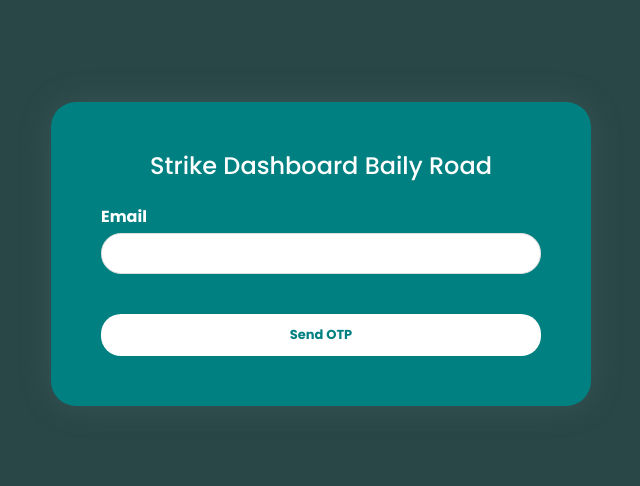
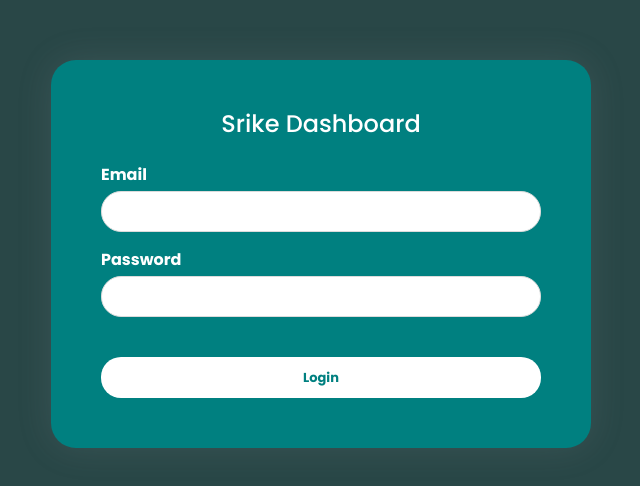
Before and after one commit to PandasSolution/Strike-BO, a React (Create React App) app: page / in a window 1280 px wide. Shown: the part 146-632 px from the top of the page, without its empty margins (319-959 px from the left). Built offline with nearby package versions, Linux system fonts and the light colour scheme; no server answers.

Commit message:
Login Setup

```diff
--- a/src/components/Login.js
+++ b/src/components/Login.js
@@ -9,59 +9,10 @@
 const Login = () => {
   const router = useHistory();
   const [email, setEmail] = useState("");
-  const [otp, setOtp] = useState("");
+  const [password, setPassword] = useState("");
   const [emailError, setEmailError] = useState("");
-  const [otpError, setOtpError] = useState("");
-  const [showOtp, setShowOtp] = useState(false);
+  const [passwordError, setPasswordError] = useState("");
   const [loading, setLoading] = useState(false);
-
-  // const handelSubmitEmailPrev = () => {
-  //   setLoading(true);
-  //   if (!isValidEmail(email)) {
-  //     setEmailError("Email is invalid!");
-  //   } else {
-  //     setEmailError("");
-
-  //     getOtp(email)
-  //       .then((result) => {
-  //         console.log(result);
-  //         if (result.success) {
-  //           setOtp("");
-  //           setShowOtp(true);
-  //           showSuccessToast(result.message);
-  //           setLoading(false);
-  //         }
-  //       })
-  //       .catch((error) => {
-  //         console.log(error);
-  //         showErrorToast(error.message ?? "Something went wrong!");
-  //         setLoading(false);
-  //       });
-  //   }
-  // };
-
-  // const handelSubmitOtpPrev = () => {
-  //   setLoading(true);
-  //   if (otp.length === 0) {
-  //     setOtpError("Otp is empty!");
-  //   } else {
-  //     setOtpError("");
-  //     submitOtp(email, otp)
-  //       .then((result) => {
-  //         console.log(result);
-  //         if (result.success) {
-  //           showSuccessToast(result.message);
-  //           router.push("/dashboard");
-  //           setLoading(false);
-  //         }
-  //       })
-  //       .catch((error) => {
-  //         console.log(error);
-  //         showErrorToast(error.message ?? "Something went wrong!");
-  //         setLoading(false);
-  //       });
-  //   }
-  // };
 
   const Error = (text) =>
     !text ? null : (
@@ -110,85 +61,52 @@
   //   initializeApi();
   // }, []);
 
-  useEffect(() => {
-    const init = async () => {
-      if (showOtp) {
-        // setTimeout(async () => {
-        await fetchData(`/auth/login-with-otp`, "POST", {
-          // roleId: "roleId",
-          email,
-          otp: "1234",
-        });
-        // }, 1000);
-      }
-    };
+  // useEffect(() => {
+  //   const init = async () => {
+  //     if (showOtp) {
+  //       // setTimeout(async () => {
+  //       await fetchData(`/auth/login-with-otp`, "POST", {
+  //         // roleId: "roleId",
+  //         email,
+  //         otp: "1234",
+  //       });
+  //       // }, 1000);
+  //     }
+  //   };
 
-    init();
-  }, [showOtp]);
+  //   init();
+  // }, [showOtp]);
 
-  const handelSubmitEmail = async (email) => {
+  const handleSubmitLogin = async (email, password) => {
     setLoading(true);
 
+    let hasError = false;
     if (!isValidEmail(email)) {
       setEmailError("Email is invalid!");
-      return;
+      hasError = true;
     } else {
       setEmailError("");
-      // await fetchData("/api/v1/auth/send-login-otp", "POST", {
-      //   email,
-      // });
-
-      const jsonData = await fetchData("/api/v1/auth/send-login-otp", "POST", {
-        email,
-        type: "admin",
-      });
-
-      const message = jsonData.message;
-
-      if (!jsonData.success) {
-        // eslint-disable-next-line no-throw-literal
+    }
+    if (!password || password.length < 4) {
+      setPasswordError("Password is required!");
+      hasError = true;
+    } else {
+      setPasswordError("");
+    }
+    if (hasError) {
       setLoading(false);
-        showErrorToast(jsonData?.message);
-        throw {
-          message,
-        };
+      return;
     }
 
-      setOtp("");
-      setShowOtp(true);
-      showSuccessToast(jsonData.message);
-      setLoading(false);
-
-      // setTimeout(async () => {
-      //   await fetchData(`/auth/login-with-otp`, "POST", {
-      //     // roleId: "roleId",
-      //     email,
-      //     otp,
-      //   });
-      // }, 1000);
-
-      return { success: true, message: message };
-    }
-  };
-
-  const handelSubmitOtp = async (email, otp) => {
-    setLoading(true);
-
-    if (otp.length === 0) {
-      setOtpError("Otp is empty!");
-      return;
-    } else {
-      setOtpError("");
-      const jsonData = await fetchData("/api/v1/auth/login-with-otp", "POST", {
+    const jsonData = await fetchData("/api/v1/auth/login", "POST", {
       email,
-        otp,
+      password,
     });
 
     const message = jsonData.message;
     if (!jsonData.success) {
       setLoading(false);
       showErrorToast(jsonData?.message);
-        // eslint-disable-next-line no-throw-literal
       throw {
         message,
       };
@@ -201,12 +119,10 @@
     );
 
     showSuccessToast(jsonData.message);
-      // router.push("/dashboard");
     window.location.href = "/dashboard";
     setLoading(false);
 
     return { success: true, message: message };
-    }
   };
 
   return (
@@ -220,73 +136,17 @@
                   <div className="col-xl-12">
                     <div className="auth-form">
                       <h3 className="text-center mb-4 text-white">
-                        Strike Dashboard Baily Road
+                        Srike Dashboard
                       </h3>
-                      <form className="mt-4">
-                        {showOtp ? (
-                          <>
+                      <form
+                        className="mt-4"
+                        onSubmit={(e) => {
+                          e.preventDefault();
+                          handleSubmitLogin(email, password);
+                        }}
+                      >
                         <div className="form-group">
-                              <label htmlFor="otp" className="mb-1 text-white">
-                                <strong>OTP</strong>
-                              </label>
-                              <input
-                                type="text"
-                                id="otp"
-                                name="otp"
-                                className="form-control"
-                                value={otp}
-                                onChange={(e) =>
-                                  setOtp(parseInt(e.target.value))
-                                }
-                              />
-                              {Error(otpError)}
-                              <p className="text-white mt-2">
-                                Did not get otp?{" "}
-                                {loading ? (
-                                  <span style={{ cursor: "pointer" }}>
-                                    Sending...
-                                  </span>
-                                ) : (
-                                  <span
-                                    style={{ cursor: "pointer" }}
-                                    onClick={() => handelSubmitEmail(email)}
-                                  >
-                                    Send again
-                                  </span>
-                                )}
-                              </p>
-                            </div>
-                            <div className="text-center login_btn_div">
-                              {loading ? (
-                                <>
-                                  <button
-                                    type="button"
-                                    className="btn bg-white text-primary btn-block"
-                                    // onClick={() => handelSubmitOtp()}
-                                  >
-                                    Loading...
-                                  </button>
-                                </>
-                              ) : (
-                                <>
-                                  <button
-                                    type="button"
-                                    className="btn bg-white text-primary btn-block"
-                                    onClick={() => handelSubmitOtp(email, otp)}
-                                  >
-                                    Login
-                                  </button>
-                                </>
-                              )}
-                            </div>
-                          </>
-                        ) : (
-                          <>
-                            <div className="form-group">
-                              <label
-                                htmlFor="email"
-                                className="mb-1 text-white"
-                              >
+                          <label htmlFor="email" className="mb-1 text-white">
                             <strong>Email</strong>
                           </label>
                           <input
@@ -299,31 +159,37 @@
                           />
                           {Error(emailError)}
                         </div>
+                        <div className="form-group">
+                          <label htmlFor="password" className="mb-1 text-white">
+                            <strong>Password</strong>
+                          </label>
+                          <input
+                            type="password"
+                            id="password"
+                            name="password"
+                            className="form-control"
+                            value={password}
+                            onChange={(e) => setPassword(e.target.value)}
+                          />
+                          {Error(passwordError)}
+                        </div>
                         <div className="text-center login_btn_div">
                           {loading ? (
-                                <>
                             <button
                               type="button"
                               className="btn bg-white text-primary btn-block"
-                                    // onClick={() => handelSubmitEmail()}
                             >
                               Loading...
                             </button>
-                                </>
                           ) : (
-                                <>
                             <button
-                                    type="button"
+                              type="submit"
                               className="btn bg-white text-primary btn-block"
-                                    onClick={() => handelSubmitEmail(email)}
                             >
-                                    Send OTP
+                              Login
                             </button>
-                                </>
                           )}
                         </div>
-                          </>
-                        )}
                       </form>
                     </div>
                   </div>
```
Lines whose indentation alone changed are shown as unchanged.
